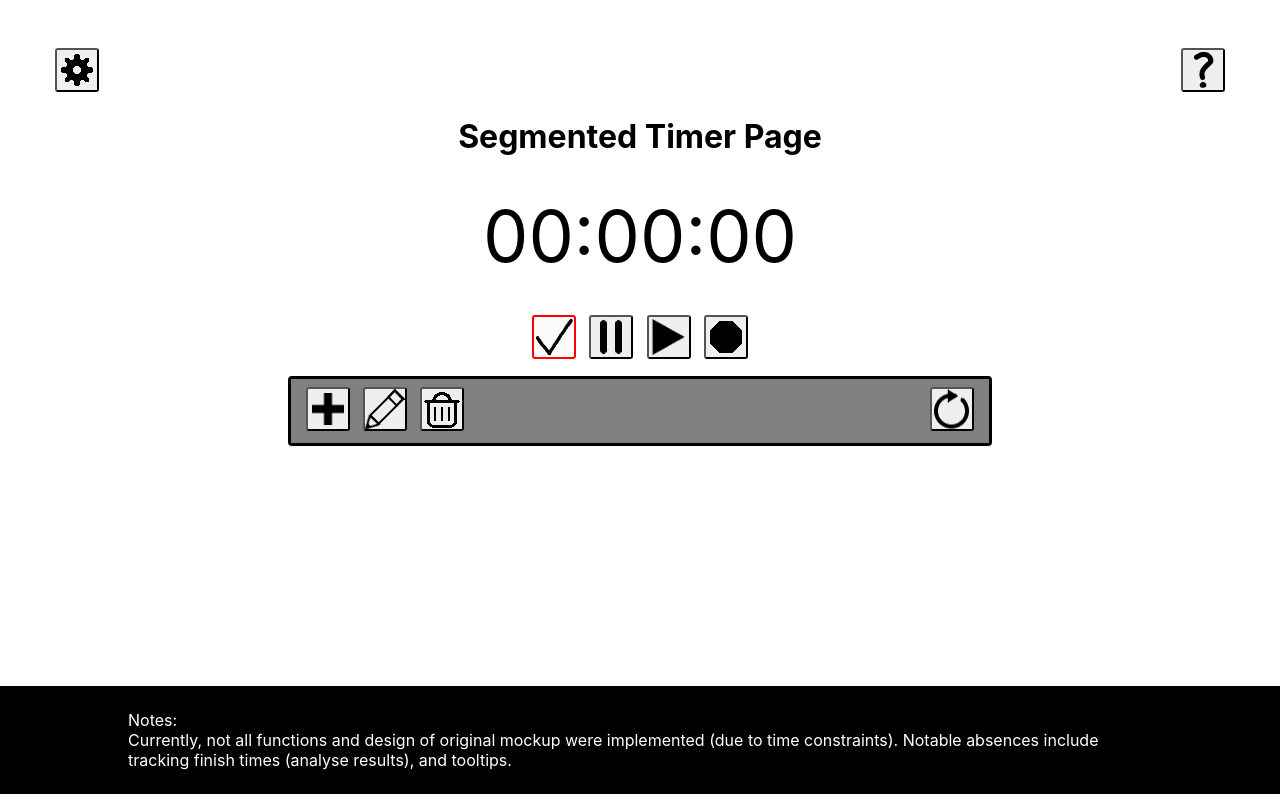
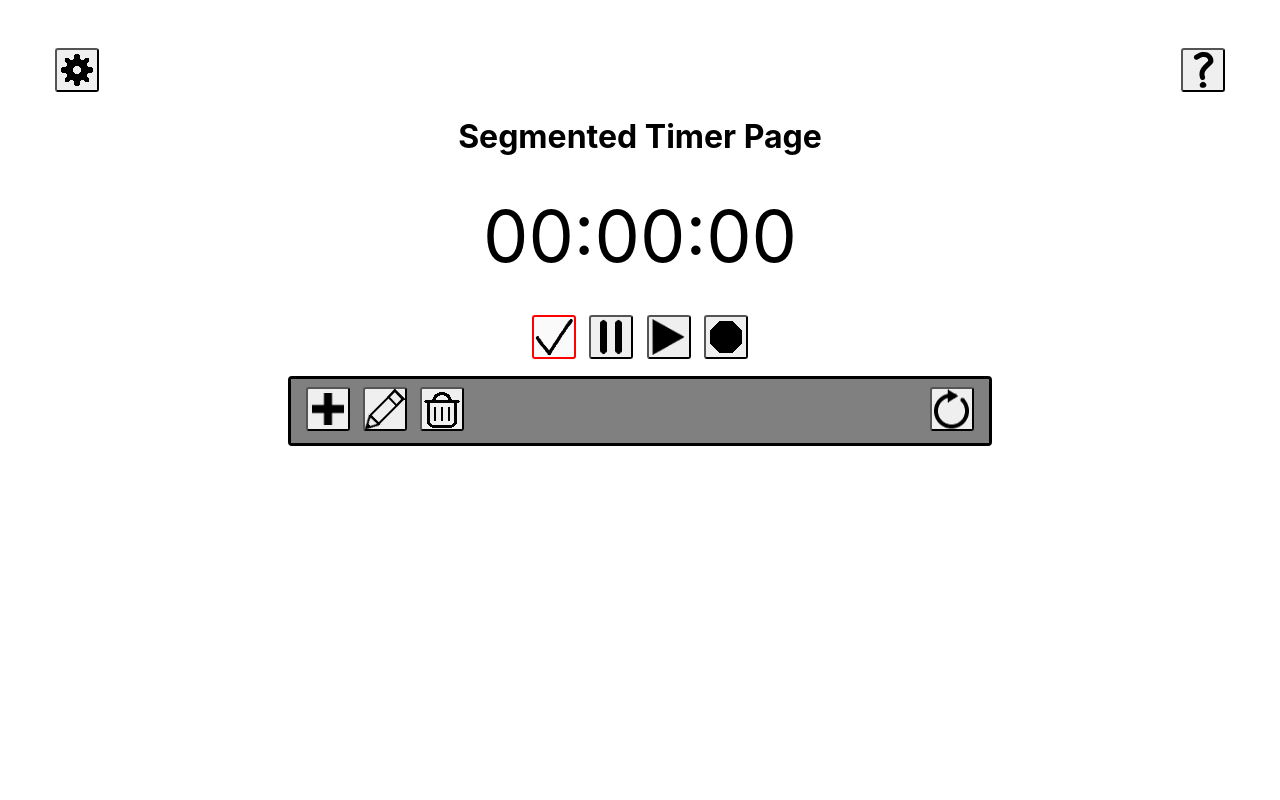
Before and after one commit to jjsoong/segmented-timer, a React (Create React App) app: page / in a window 1280 px wide. Built offline with nearby package versions, Linux system fonts and the light colour scheme.

Commit message:
Removed footer.

```diff
--- a/src/App.js
+++ b/src/App.js
@@ -522,15 +522,6 @@ class App extends React.Component {
                         {segArray}
                     </div>
                 </div>}
-
-                <footer>
-                    <p className="Text">
-                        Notes:
-                        <br/>
-                        Currently, not all functions and design of original mockup were implemented (due to time constraints).
-                        Notable absences include tracking finish times (analyse results), and tooltips.
-                    </p>
-                </footer>
             </div>
         );
     }
```
